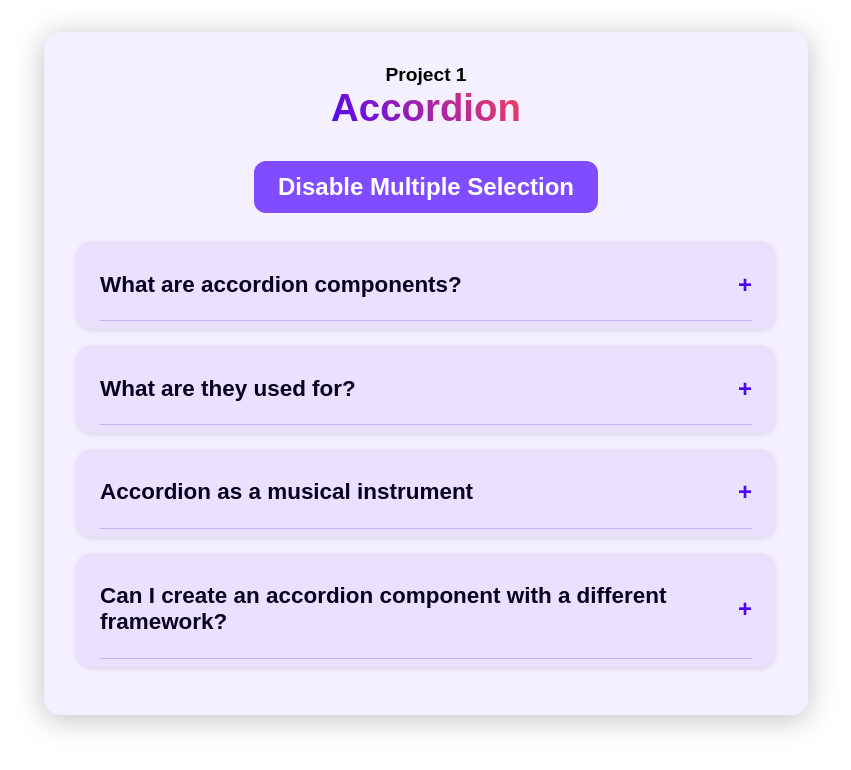
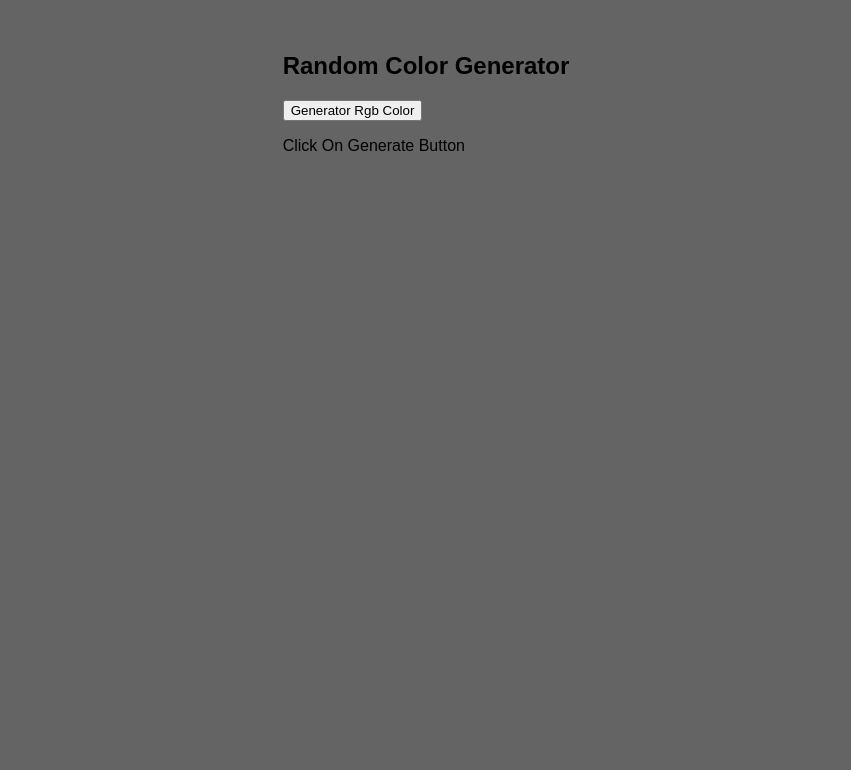
Before and after one commit to Shubham-567/React-Projects, a React app in the folder Small-Projects/: page / in a window 1280 px wide. Shown: the top 770 px of the page, without its empty margins (214-1065 px from the left). Built offline with nearby package versions, Linux system fonts and the light colour scheme; the HTML template or start-up script is replaced by a standard one.

Commit message:
Create a Random Color Generator Comoponent and implemented RGB Color generator.

```diff
--- a/Small-Projects/src/App.jsx
+++ b/Small-Projects/src/App.jsx
@@ -1,10 +1,12 @@
-import Accordion from "./Components/1-Accordion/Accordion.jsx";
+// import Accordion from "./Components/1-Accordion/Accordion.jsx";
+import RandomColorGenerator from "./Components/2-Random-Color-Generator/RandomColorGenerator.jsx";
 
 function App() {
 
   return (
     <>
-      <Accordion />
+      {/* <Accordion /> */}
+      <RandomColorGenerator />
     </>
   )
 }
--- /dev/null
+++ b/Small-Projects/src/Components/2-Random-Color-Generator/RandomColorGenerator.jsx
@@ -0,0 +1,30 @@
+import React, { useState } from "react";
+
+
+function RandomColorGenerator() {
+
+    const [randomColor, setRandomColor] = useState("Click On Generate Button");
+
+    function handleGenerateRgbColor() {
+        const red = Math.floor(Math.random() * 256);
+        const green = Math.floor(Math.random() * 256);
+        const blue = Math.floor(Math.random() * 256);
+
+        const rgbColor = `RGB(${red}, ${green}, ${blue})`;
+
+        setRandomColor(rgbColor);
+    }
+
+    return (
+        <div className="wrapper">
+            <h2>Random Color Generator</h2>
+            <button onClick={handleGenerateRgbColor}>Generator Rgb Color</button>
+            <div className="color" style={{ backgroundColor: randomColor }}>
+                <p>{randomColor}</p>
+            </div>
+        </div>
+    )
+}
+
+
+export default RandomColorGenerator;
--- a/Small-Projects/src/index.css
+++ b/Small-Projects/src/index.css
@@ -6,4 +6,5 @@ body {
   display: flex;
   justify-content: center;
   font-family: Arial, Helvetica, sans-serif;
+  background-color: rgb(100, 100, 100);
 }
```
